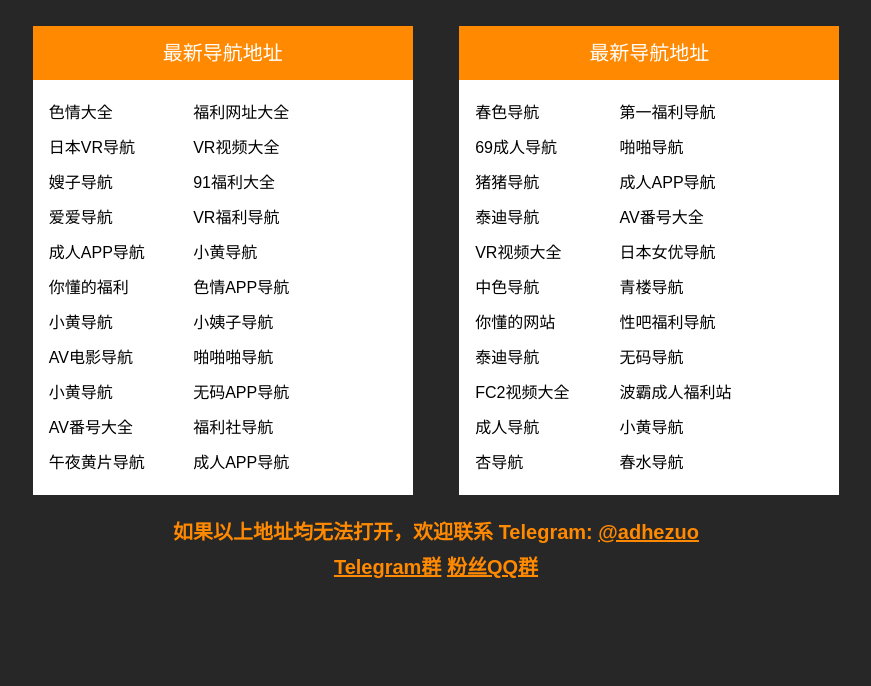
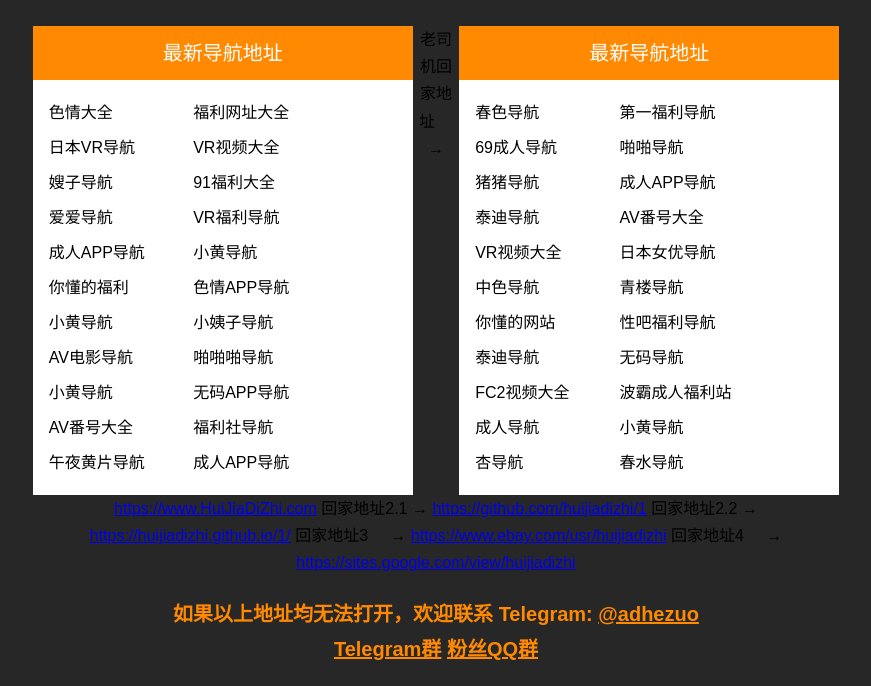
Before and after one commit to 429087211/1, a plain HTML site: page index.html in a window 1280 px wide. Shown: the part 114-800 px from the top of the page, without its empty margins (204-1075 px from the left). Drawn offline with Linux system fonts and the light colour scheme.

Commit message:
Update index.html

```diff
--- a/index.html
+++ b/index.html
@@ -116,6 +116,15 @@ window.setInterval("heartBeat()",1);
 <li><a href="https://www.chunshui123.com/?github-huijiadizhi" target="_blank" title="春水导航">春水导航</a></li>
 </ul>
 </div>
+老司机回家地址 &nbsp; &nbsp; → <a href="https://www.HuiJiaDiZhi.com" target="_blank">https://www.HuiJiaDiZhi.com</a>
+
+回家地址2.1 → <a href="https://github.com/huijiadizhi/1" target="_blank">https://github.com/huijiadizhi/1</a>
+
+回家地址2.2 → <a href="https://huijiadizhi.github.io/1/" target="_blank">https://huijiadizhi.github.io/1/</a>
+
+回家地址3 &nbsp; &nbsp; → <a href="https://www.ebay.com/usr/huijiadizhi" target="_blank">https://www.ebay.com/usr/huijiadizhi</a>
+
+回家地址4 &nbsp; &nbsp; → <a href="https://sites.google.com/view/huijiadizhi" target="_blank">https://sites.google.com/view/huijiadizhi</a>
 </div>
 <div class="foot">如果以上地址均无法打开，欢迎联系 Telegram: <a href="https://t.me/adhezuo" target="_blank">@adhezuo <br>
 <a href="https://t.me/huijiadizhi" target="_blank">Telegram群</a>
```
